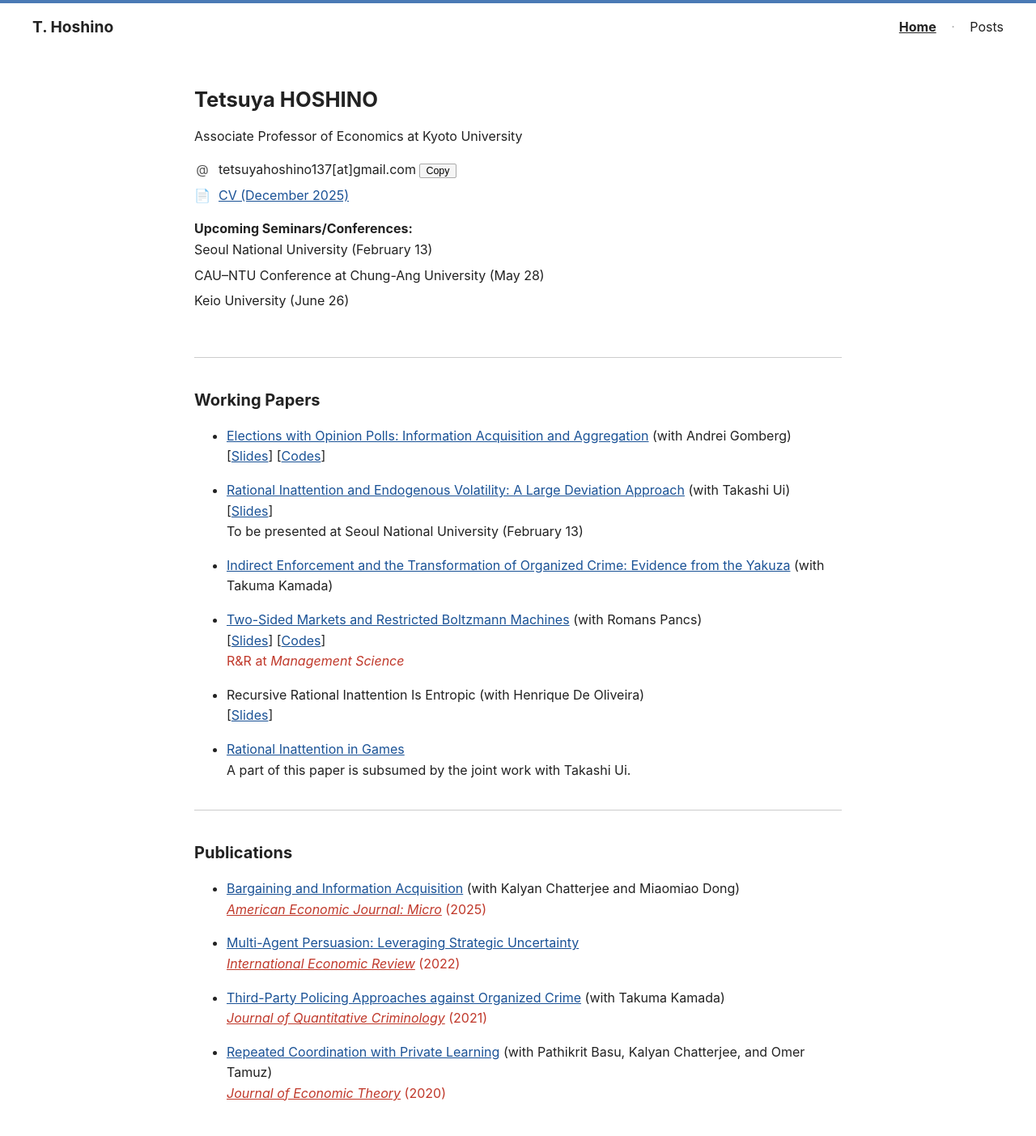
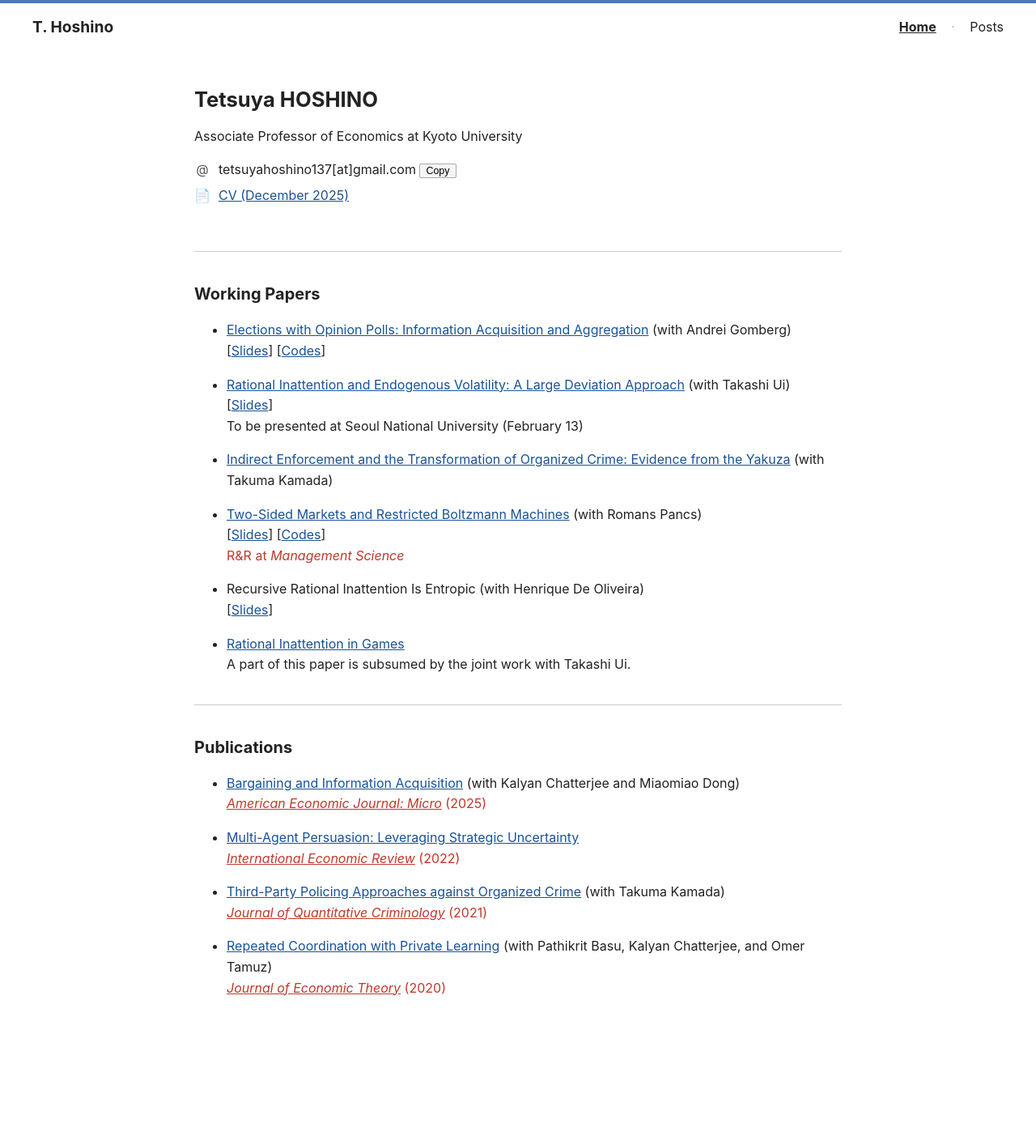
Before and after one commit to tetsuyahoshino137/tetsuyahoshino137.github.io, a Jekyll site: the page built from index.md, in a window 1280 px wide. Shown: the whole page at 81% size. Built offline with Jekyll 4.4.1, drawn with Linux system fonts in a browser that asks for light colours; after the commit the page ends 1273 px from its top, so only the background shows below that.

Commit message:
Update _config.yml

```diff
--- a/_config.yml
+++ b/_config.yml
@@ -9,10 +9,3 @@ name: "Tetsuya HOSHINO"
 position: "Associate Professor of Economics at Kyoto University"
 email: "tetsuyahoshino137@gmail.com"
 cv: "cv/tetsuya_hoshino_cv20251211.pdf"
-
-# --- Upcoming Seminars ---
-# Add or remove lines below to update your seminars list.
-seminars:
-  - "Seoul National University (February 13)"
-  - "CAU–NTU Conference at Chung-Ang University (May 28)"
-  - "Keio University (June 26)"
```
